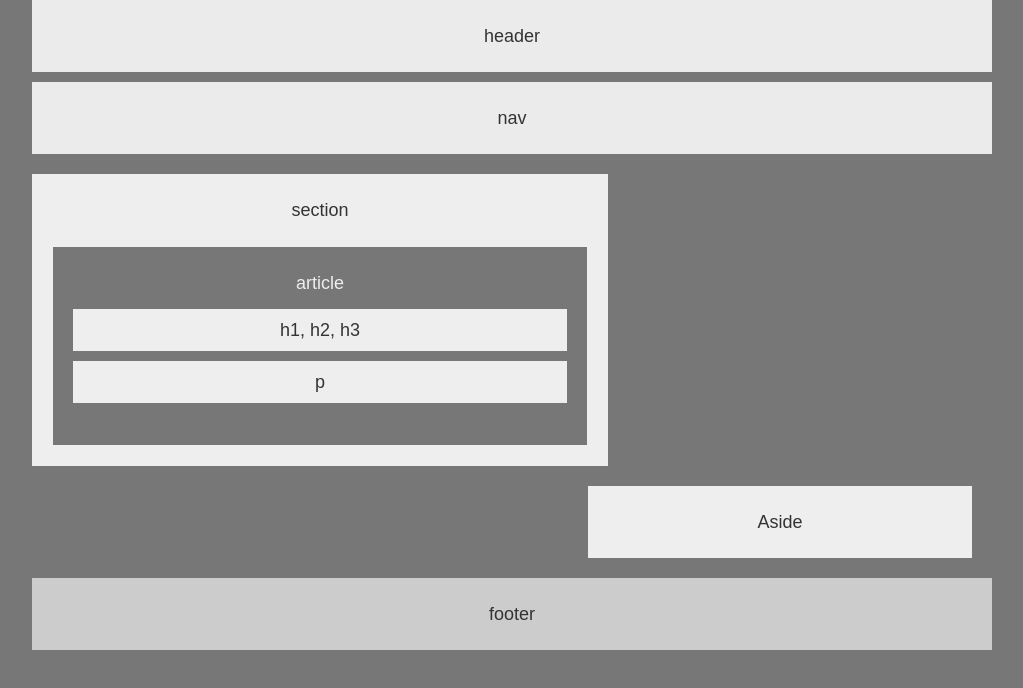
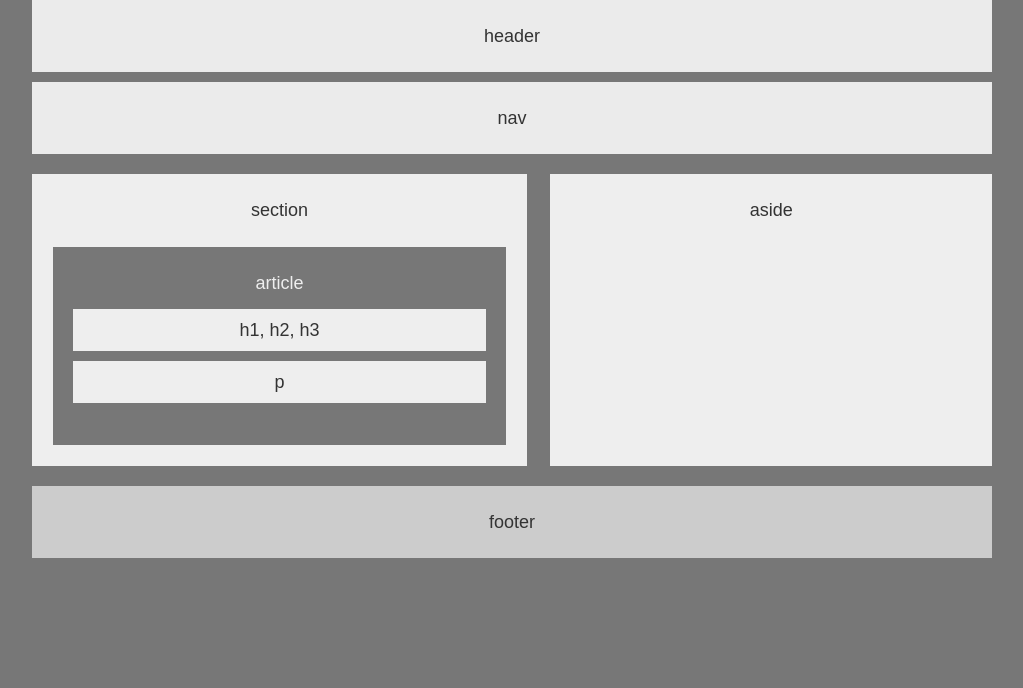
Before and after one commit to Spatson/HW-Wireframe, a plain HTML site: page index.html in a window 1280 px wide. Shown: the whole page, without its empty margins (128-1151 px from the left). Drawn offline with Linux system fonts and the light colour scheme.

Commit message:
HW-Wireframe

```diff
--- a/index.html
+++ b/index.html
@@ -13,16 +13,16 @@
 
   <section id="nav"> nav </section>
 
-
-  <section id="full">
+  <aside>aside</aside>
+  <section id="section">
     section
-    <aside>
+    <div id="article">
     article
     <div id="Headers">h1, h2, h3</div>
     <div id="Paragraph">p</div>
-    </aside>
+    </div>
   </section>
-  <section id="Aside">Aside</section>
+
 
   <footer>footer</footer>
 
--- a/style.css
+++ b/style.css
@@ -35,10 +35,9 @@ section {
 }
 
 
-#full {
-  width: 60%;
+#section {
+  width: 495px;
   overflow: auto;
-  clear: both;
   background: #eee;
   float: left;
 }
@@ -58,7 +57,7 @@ section {
     color: #333;
   }
 
-aside {
+#article {
   width: 100%;
   height: 200px;
   padding: 20px;
@@ -67,11 +66,10 @@ aside {
   border: 1px solid #eee;
   color: #eee;
 }
-#Aside {
-    top: 0;
-    left: 0;
-    width: 40%;
-    overflow: auto;
+aside{
+    padding: 20px;
+    width: 46%;
+    height: 292px;
     clear: both;
     background: #eee;
     float: right;
```
